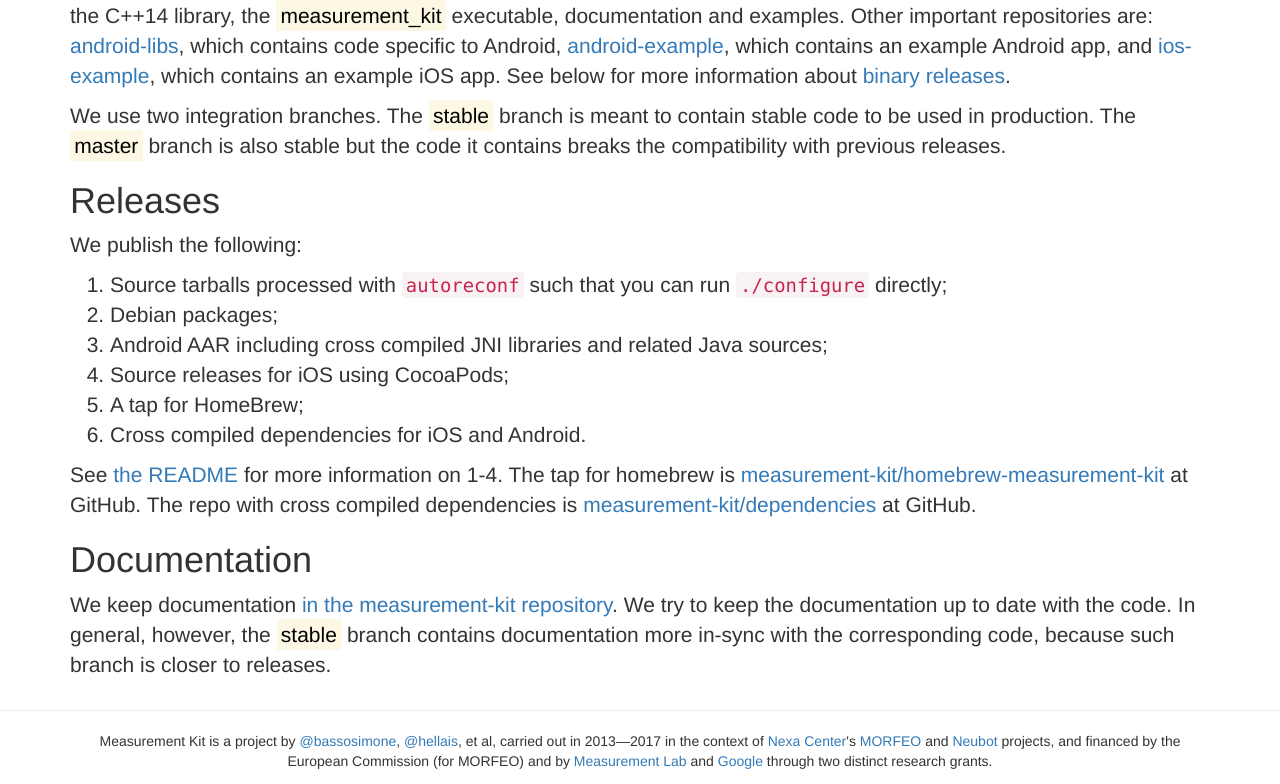
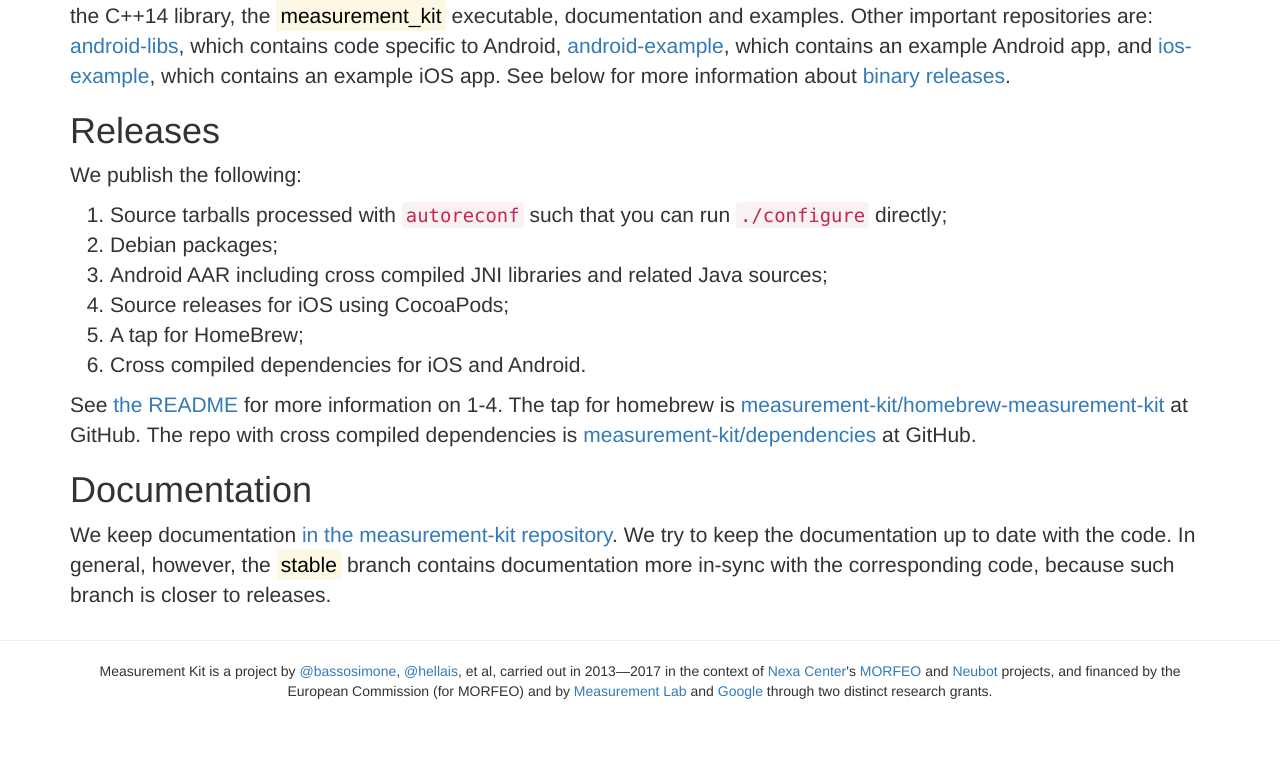
Before and after one commit to libight/libight.github.io, a plain HTML site: page index.html in a window 1280 px wide. Shown: the part 2880-3664 px from the top of the page. After the commit the page ends 3594 px from the top, so only its background shows below. Drawn offline with Linux system fonts and the light colour scheme.

Commit message:
Stop mentioning the stable branch

```diff
--- a/index.html
+++ b/index.html
@@ -171,11 +171,6 @@
 which contains an example iOS app. See below for more information
 about <a href="#releases">binary releases</a>.</p>
 
-<p class="app-large">We use two integration branches. The <mark>stable</mark>
-branch is meant to contain stable code to be used in production. The
-<mark>master</mark> branch is also stable but the code it contains breaks
-the compatibility with previous releases.</p>
-
 <h1 id="releases">Releases</h1>
 <p class="app-large">We publish the following:</p>
 
```
